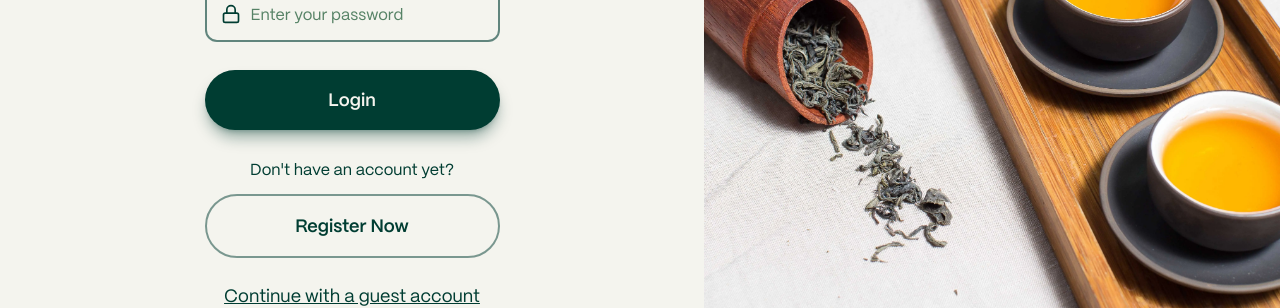
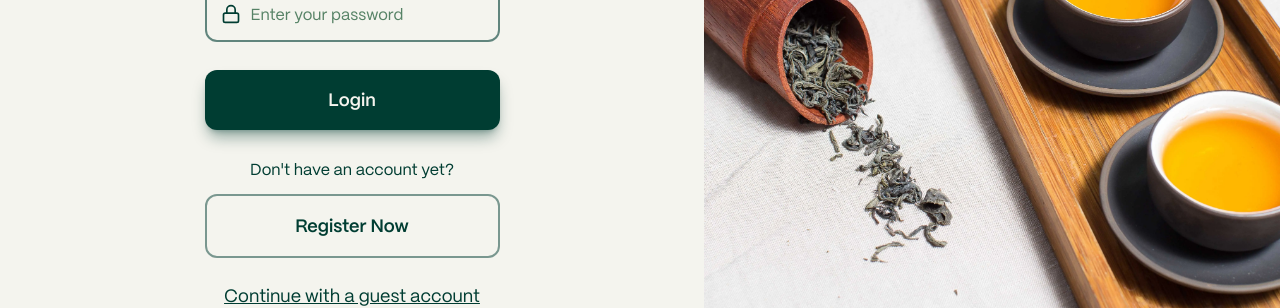
Before and after one commit to liquid-O2/ryokucha, a Next.js app: page /login in a window 1280 px wide. Shown: the part 376-684 px from the top of the page. Built offline with nearby package versions, Linux system fonts and the light colour scheme; no server answers.

Commit message:
update: added btn animation for login/sign up page

```diff
--- a/components/authForm.tsx
+++ b/components/authForm.tsx
@@ -5,7 +5,7 @@ import React, { Dispatch, SetStateAction, useContext } from 'react'
 import Input from './input'
 import { AuthContext } from './contextProvider'
 import { signInWithEmailAndPassword } from 'firebase/auth'
-import router from 'next/router'
+import { m, LazyMotion } from 'framer-motion'
 import { auth } from '../firebase/config'
 import { useRouter } from 'next/navigation'
 
@@ -23,6 +23,7 @@ export default function AuthForm() {
   const router = useRouter()
   const { signIn, signUp } = useContext(AuthContext)
   const [isRegister, setIsRegister] = React.useState<boolean>(false)
+
   const {
     register,
     handleSubmit,
@@ -43,7 +44,21 @@ export default function AuthForm() {
     })
   }
 
+  // framer motion stuff
+  const loadFeatures = () => import('./framerFeatures').then((res) => res.default)
+  const button = {
+    visible: { opacity: 1, y: '0%' },
+    hidden: { opacity: 1, y: '0%' },
+    hover: { opacity: 1 },
+  }
+  const buttonCircle = {
+    visible: { scale: 1 },
+    hover: { y: 0, scale: 99, transition: { duration: 0.4 } },
+    hidden: { y: '-100%', scale: 1 },
+  }
+
   return (
+    <LazyMotion features={loadFeatures}>
       <div className='form-wrapper flex flex-col justify-center items-start w-3/4 lg:w-auto'>
         <p className='text-4xl font-bold mb-8 text-primary '> {isRegister ? 'Create an account' : ' Sign In'} </p>
         <div className='flex items-center flex-col w-full lg:w-auto text-primary'>
@@ -92,17 +107,23 @@ export default function AuthForm() {
               </div>
               {errors.password && <p className='text-rose-600 text-sm'>{`${errors.password?.message}`}</p>}
             </div>
-          <button
-            className='bg-primary p-4 text-lg rounded-full transition-colors text-background shadow-lg shadow-primary/40 font-bold hover:bg-green-700 '
+            <m.button
+              initial='hidden'
+              whileInView='visible'
+              whileHover='hover'
+              className='bg-primary relative overflow-hidden p-4 text-lg rounded-xl transition-colors text-background shadow-lg shadow-primary/40 font-bold '
               type='submit'>
-            {isRegister ? 'Sign Up' : 'Login'}
-          </button>
+              <m.div
+                variants={buttonCircle}
+                className='bg-primary-dark w-2 h-2 absolute top-0 left-[50%] rounded-full z-10'></m.div>
+              <span className='relative z-20'>{isRegister ? 'Sign Up' : 'Login'}</span>
+            </m.button>
           </form>
         </div>
         <div className='flex flex-col items-center justify-center  mt-7 w-full'>
           <p className='text-primary mb-3'>{isRegister ? `Already have an account?` : `Don't have an account yet?`}</p>
           <button
-          className='bg-transparent px-4 py-4 text-lg rounded-full text-primary border-solid border-2 border-primary border-opacity-50 font-bold w-full'
+            className='bg-transparent px-4 py-4 text-lg rounded-xl text-primary border-solid border-2 border-primary border-opacity-50 font-bold w-full'
             onClick={() => setIsRegister(isRegister ? false : true)}>
             {isRegister ? 'Sign In' : ' Register Now'}
           </button>
@@ -111,5 +132,6 @@ export default function AuthForm() {
           </button>
         </div>
       </div>
+    </LazyMotion>
   )
 }
--- a/components/button.tsx
+++ b/components/button.tsx
@@ -1,4 +1,7 @@
 'use client'
+
+// will refactor this component to be able to use it in other places
+
 import Link from 'next/link'
 import { m, LazyMotion } from 'framer-motion'
 const Button = () => {
```
Lines whose indentation alone changed are shown as unchanged.
